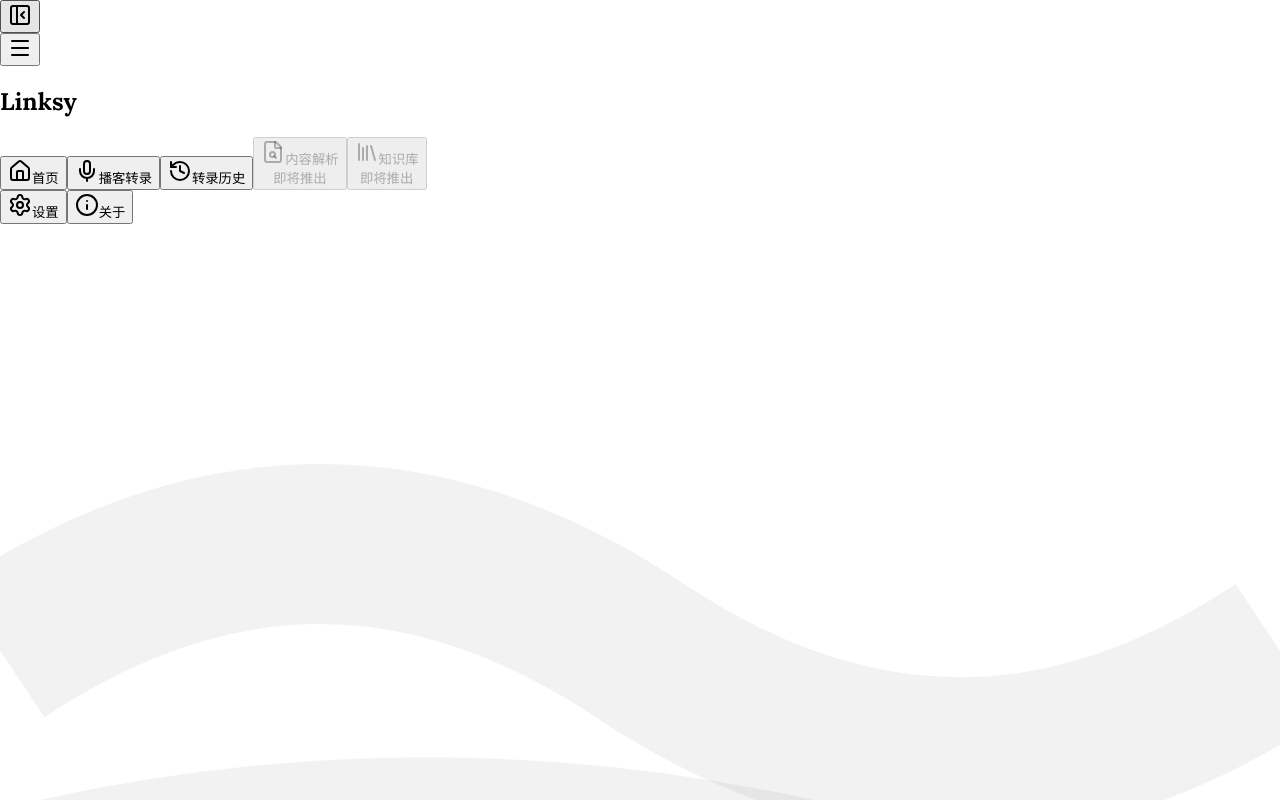
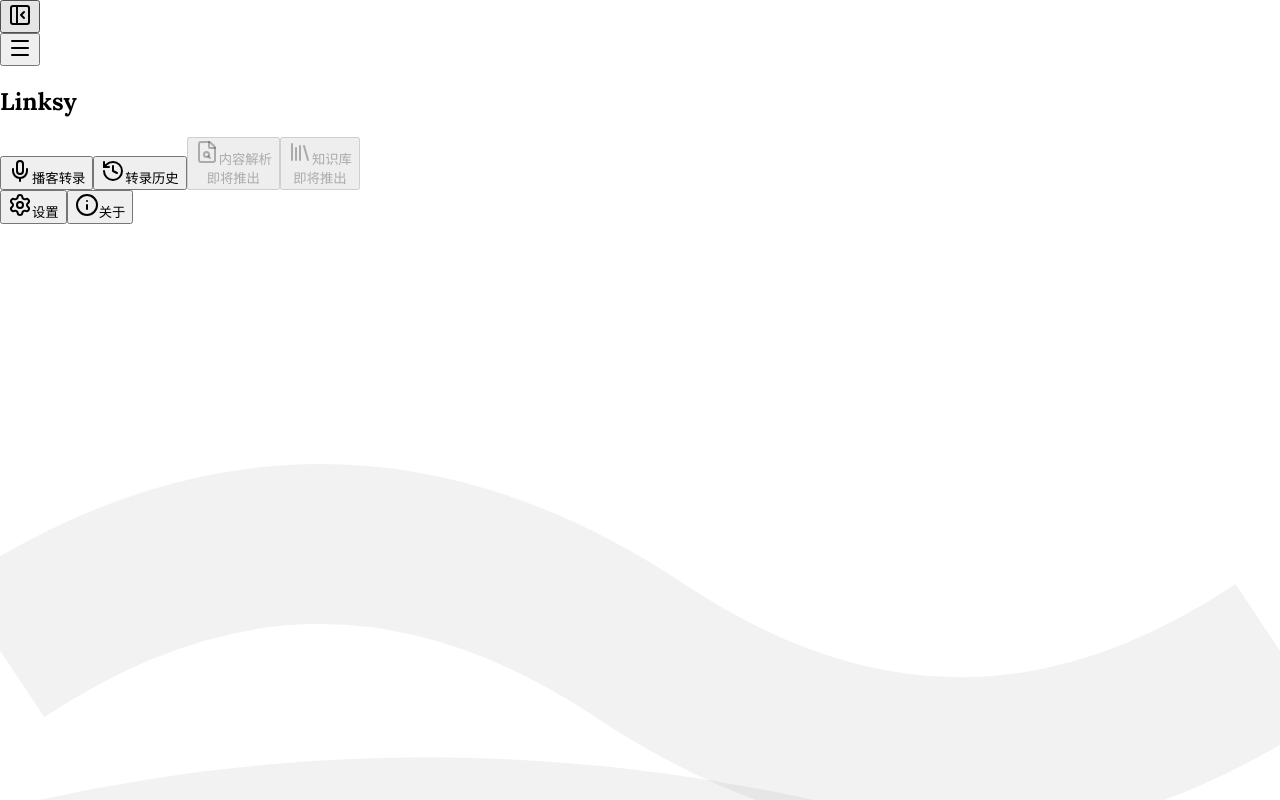
Before and after one commit to clawbotai/memo-flow, a React (Vite) app in the folder desktop/: page /transcriptions/1 in a window 1280 px wide. Built offline with nearby package versions, Linux system fonts and the light colour scheme; no server answers.

Commit message:
style(ui): 隐藏侧边栏首页菜单项
暂时隐藏首页入口，保留代码便于后续恢复

```diff
--- a/desktop/src/components/DesktopSidebar.tsx
+++ b/desktop/src/components/DesktopSidebar.tsx
@@ -31,7 +31,7 @@ interface MenuItem {
 }
 
 const mainMenuItems: MenuItem[] = [
-  { id: "home", label: "首页", icon: <Home className="w-4 h-4" />, available: true },
+  // 首页已隐藏：{ id: "home", label: "首页", icon: <Home className="w-4 h-4" />, available: true },
   { id: "podcast", label: "播客转录", icon: <Mic className="w-4 h-4" />, available: true },
   { id: "history", label: "转录历史", icon: <History className="w-4 h-4" />, available: true },
   { id: "analyze", label: "内容解析", icon: <FileSearch className="w-4 h-4" />, available: false },
@@ -47,7 +47,8 @@ function getActivePage(pathname: string): PageId {
     return "podcast";
   }
 
-  return "home";
+  // 首页已隐藏，默认不返回 home
+  return "podcast";
 }
 
 export function DesktopSidebar({ open, onOpenSettings }: DesktopSidebarProps) {
```
